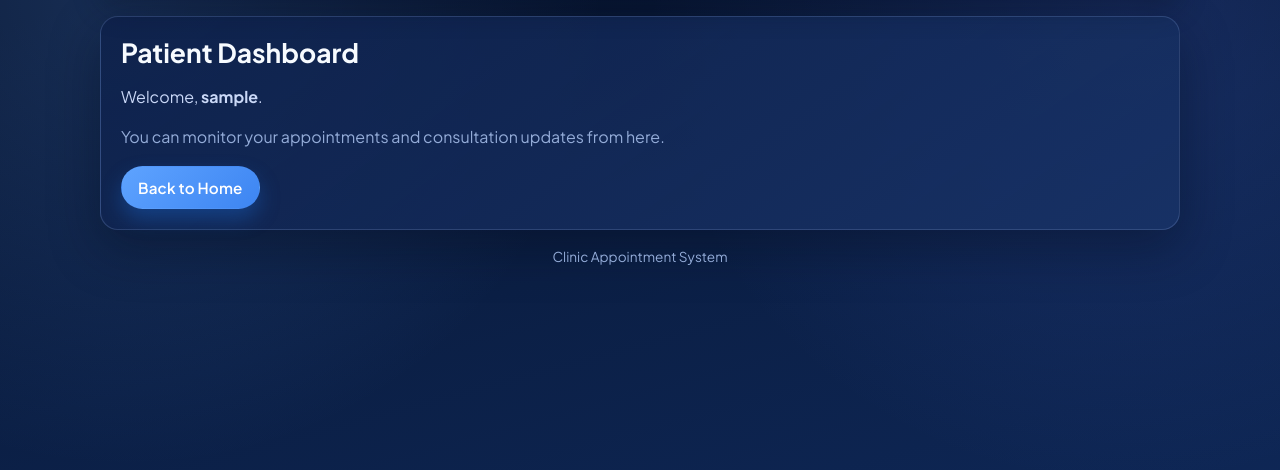
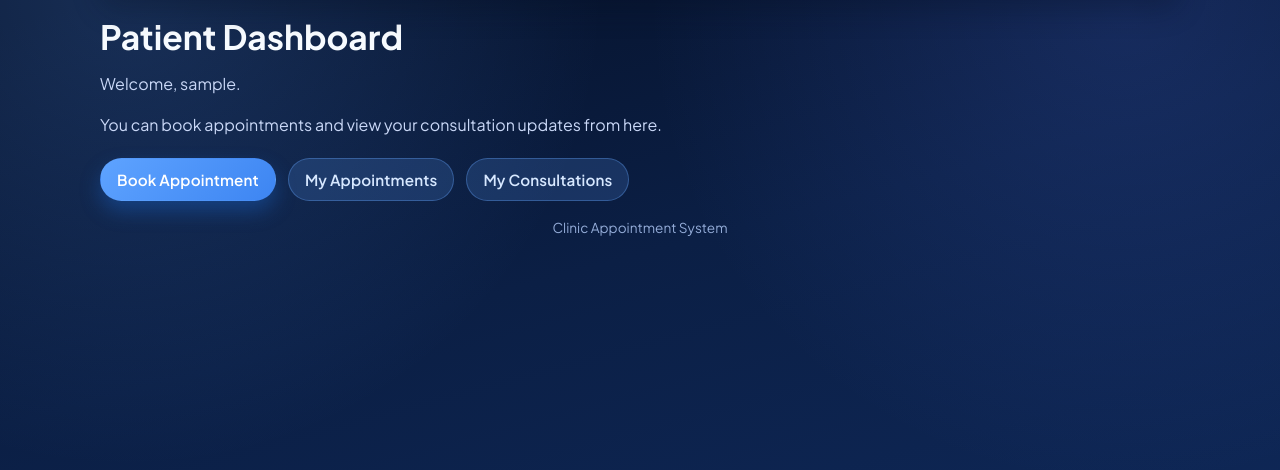
Before and after one commit to K-Sultan/Pharma, a Django app: page /dashboard/patient/ in a window 1280 px wide. Shown: the part 88-558 px from the top of the page. Run offline with Django 5.2, Linux system fonts and the light colour scheme; the visitor is signed in with stand-in values (Sample User, id 1).

Commit message:
added patient appointment navigation flow

```diff
--- a/accounts/models.py
+++ b/accounts/models.py
@@ -37,6 +37,7 @@ class CustomUser(AbstractUser):
 	objects = CustomUserManager()
 
 	def clean(self):
+
 		super().clean()
 		if self.role == UserRole.ADMIN:
 			self.is_staff = True
--- a/appointments/urls.py
+++ b/appointments/urls.py
@@ -3,4 +3,8 @@ from . import views
 
 urlpatterns = [
     path('', views.appointment_list_view, name='appointment_list'),
+
+    path('doctors/', views.doctor_list_view, name='doctor_list'),
+    path('doctors/<int:doctor_id>/', views.doctor_slots_view, name='doctor_slots'),
+    path('book/<int:doctor_id>/', views.book_appointment_view, name='book_appointment'),
 ]
--- a/static/css/main.css
+++ b/static/css/main.css
@@ -59,6 +59,7 @@ body {
     border: 1px solid var(--line);
     border-radius: var(--radius-lg);
     background: linear-gradient(130deg, rgba(11, 31, 69, 0.88), rgba(13, 36, 79, 0.72));
+    -webkit-backdrop-filter: blur(10px);
     backdrop-filter: blur(10px);
     box-shadow: var(--shadow-md);
 }
--- a/templates/dashboard/patient_dashboard.html
+++ b/templates/dashboard/patient_dashboard.html
@@ -1,14 +1,23 @@
 {% extends 'base.html' %}
 
-{% block title %}Patient Dashboard{% endblock %}
+{% block content %}
+<div class="card">
+    <h1>Patient Dashboard</h1>
+    <p>Welcome, {{ request.user.username }}.</p>
+    <p>You can book appointments and view your consultation updates from here.</p>
 
-{% block content %}
-<section class="panel-card">
-	<h2>Patient Dashboard</h2>
-	<p>Welcome, <strong>{{ request.user.username }}</strong>.</p>
-	<p class="muted">You can monitor your appointments and consultation updates from here.</p>
-	<div class="action-row">
-		<a class="btn btn-primary" href="/">Back to Home</a>
-	</div>
-</section>
+    <div style="display: flex; gap: 12px; flex-wrap: wrap; margin-top: 20px;">
+        <a class="btn btn-primary" href="{% url 'doctor_list' %}">
+            Book Appointment
+        </a>
+
+        <a class="btn btn-soft" href="{% url 'appointment_list' %}">
+            My Appointments
+        </a>
+
+        <a class="btn btn-soft" href="{% url 'consultation-list-create' %}">
+            My Consultations
+        </a>
+    </div>
+</div>
 {% endblock %}
```
Also changed, not shown: appointments/views.py (+26 -1 lines), templates/appointments/book_appointment.html (added, +11 -0 lines), templates/appointments/doctor_list.html (added, +14 -0 lines), templates/appointments/doctor_slots.html (added, +10 -0 lines).
